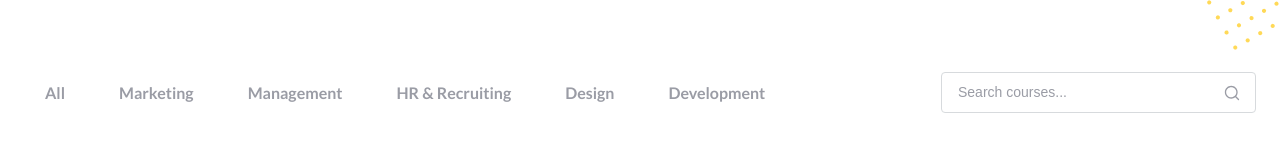
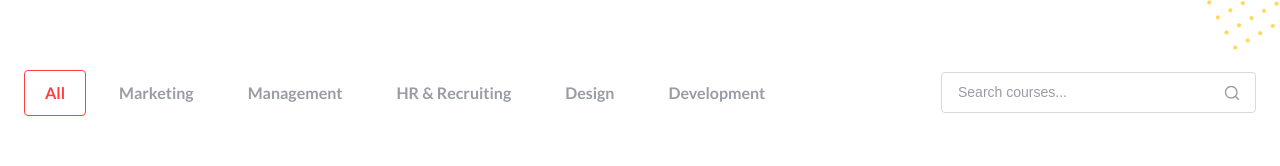
Before and after one commit to wqr11/test-10x, a website with bundled scripts: page public/index.html in a window 1280 px wide. Shown: the part 176-342 px from the top of the page. Built offline with nearby package versions, Linux system fonts and the light colour scheme.

Commit message:
fix: initial active tab

```diff
--- a/public/index.html
+++ b/public/index.html
@@ -20,8 +20,8 @@
 
         <div class="topbar">
           <section id="tabs" class="tabs">
-            <button class="tab">
-              <span class="text tab__text">All</span>
+            <button class="tab tab--active">
+              <span class="text tab__text tab__text--active">All</span>
             </button>
             <button class="tab" data-category="MARKETING">
               <span class="text tab__text">Marketing</span>
```
